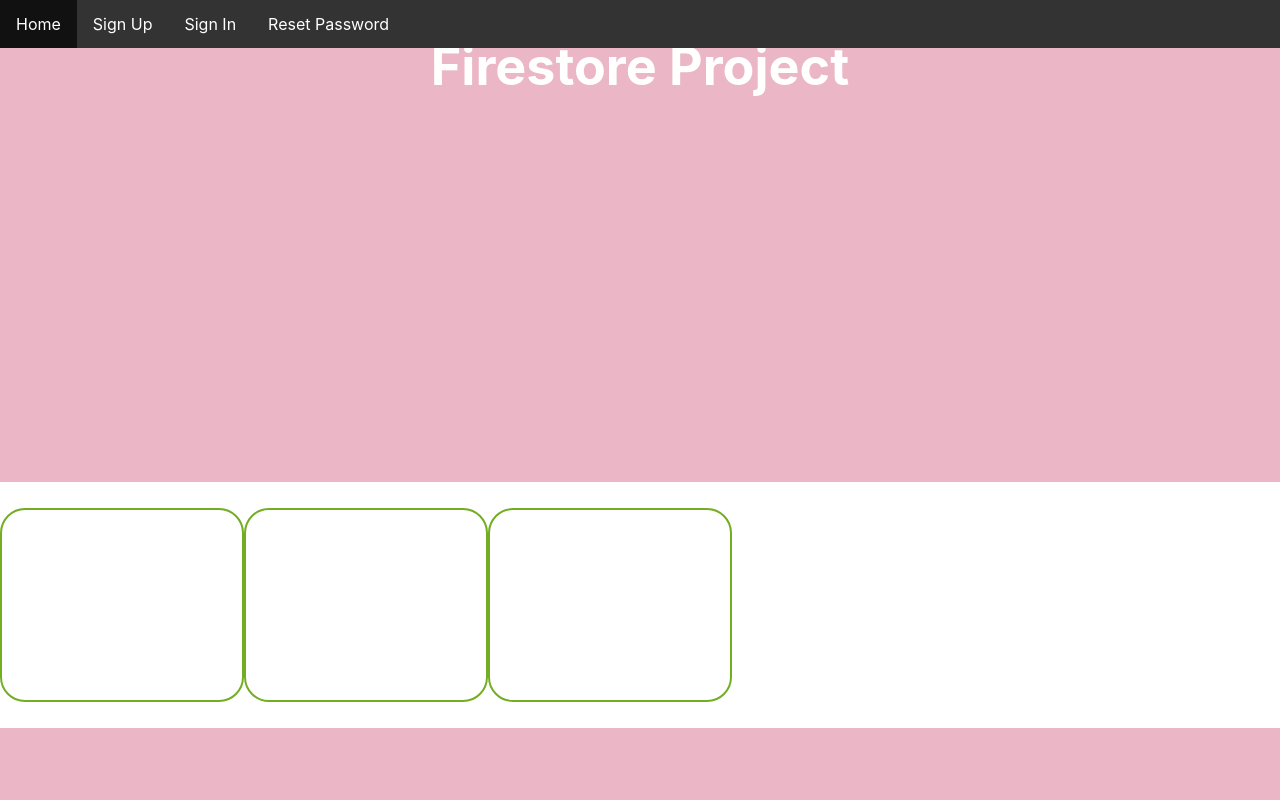
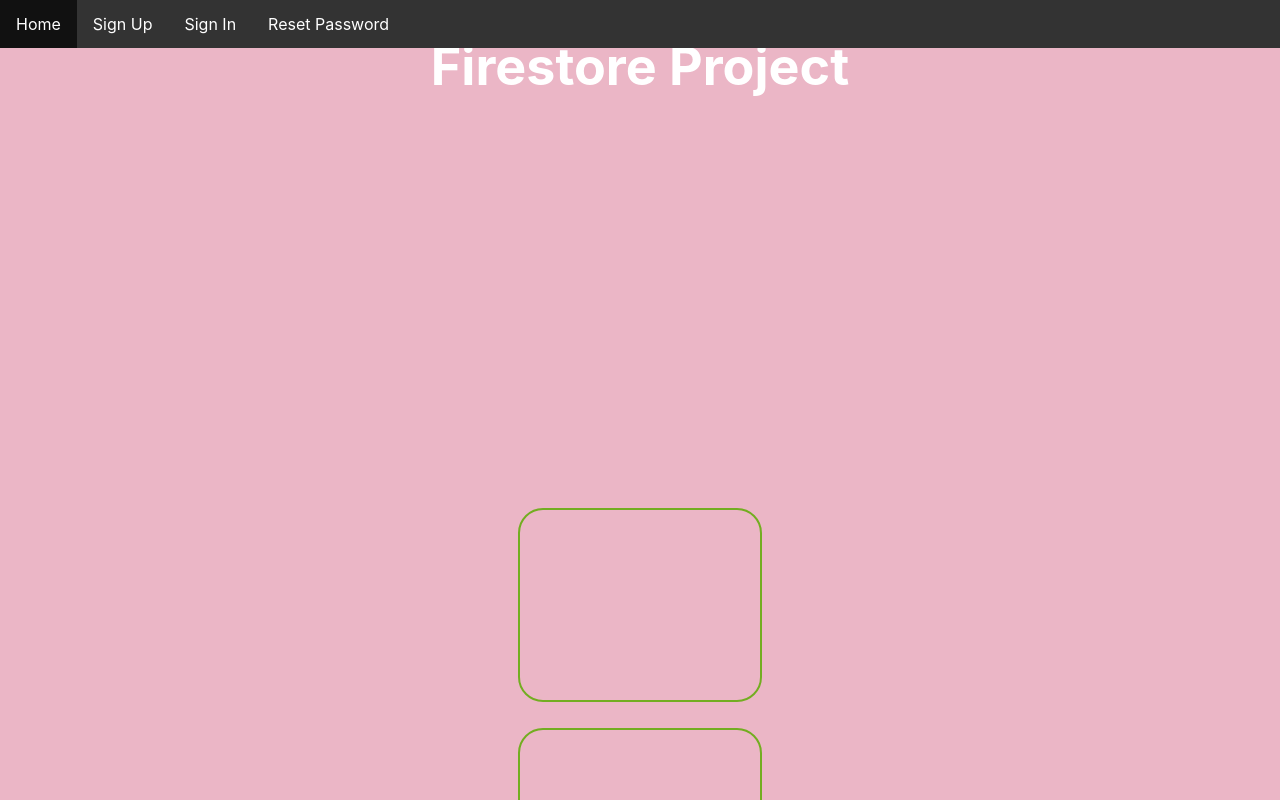
Before and after one commit to pwambui2020/firebase-portfolio, a React (Create React App) app: page / in a window 1280 px wide. Shown: the top 800 px of the page. Built offline with nearby package versions, Linux system fonts and the light colour scheme.

Commit message:
added the different routes for the pages

```diff
--- a/src/App.js
+++ b/src/App.js
@@ -23,7 +23,7 @@ function App() {
       <div className="App">
         <header className="App-header">
           <h1 className='title'>Firestore Project</h1>
-          <div className='cards'>
+          <div className='cardss'>
             <ul className='pro'></ul>
             <ul className='bio'></ul>
             <ul className='skills'></ul>
```
